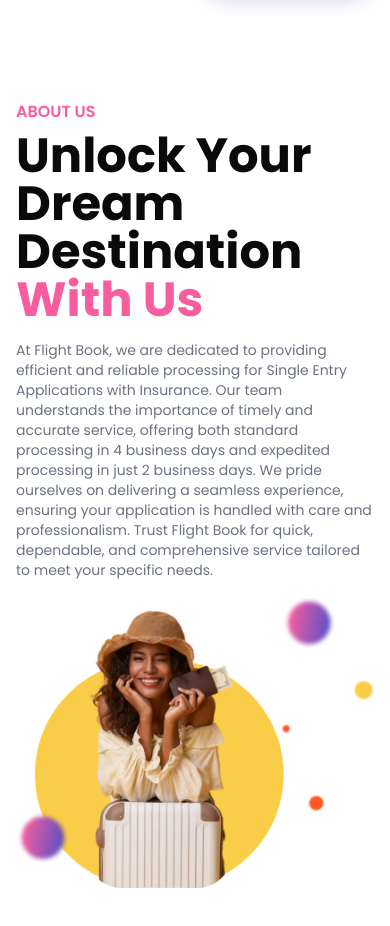
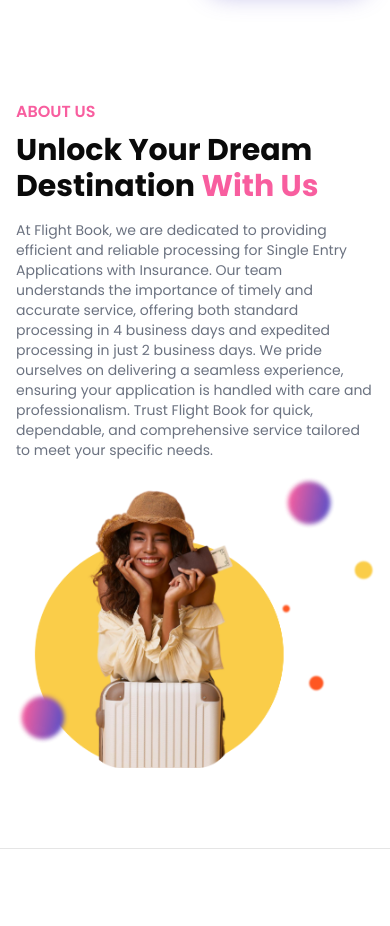
Before and after one commit to DevIsraelHub/flight-book, a Next.js app: page / in a window 390 px wide. Shown: the part 4680-5606 px from the top of the page. Built offline with nearby package versions, Linux system fonts and the light colour scheme.

Commit message:
increased text

```diff
--- a/src/modules/Home/components/About.tsx
+++ b/src/modules/Home/components/About.tsx
@@ -20,7 +20,7 @@
         <div className="w-full lg:w-[45%]">
           <header>
             <h3 className="uppercase text-brandColorAlt font-semibold">About Us</h3>
-            <h2 className="text-5xl capitalize leading-loosed my-2 font-bold">
+            <h2 className="text-3xl lg:text-5xl capitalize leading-loosed my-2 font-bold">
               Unlock Your Dream Destination <span className="text-brandColorAlt">With Us</span>
             </h2>
           </header>
```
